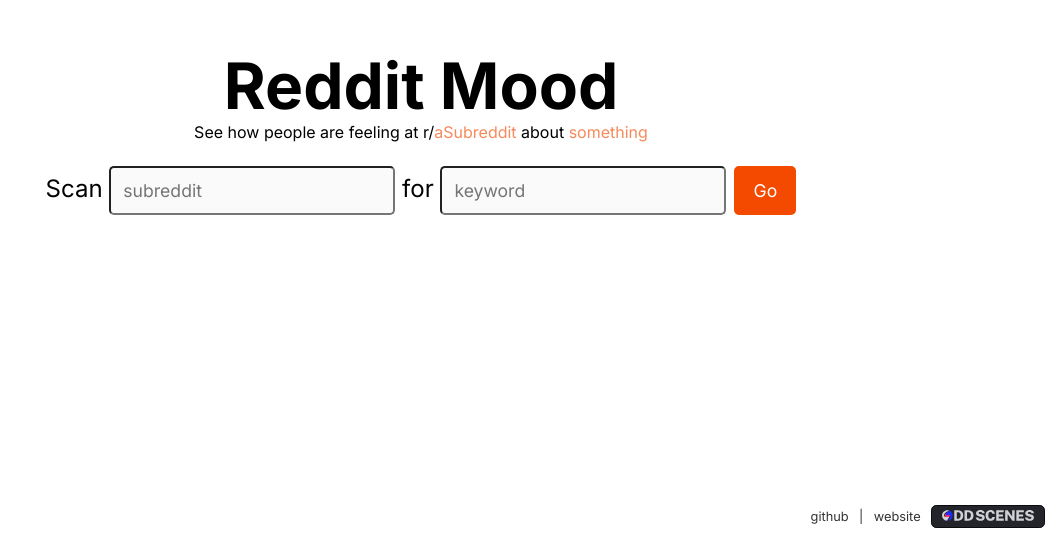
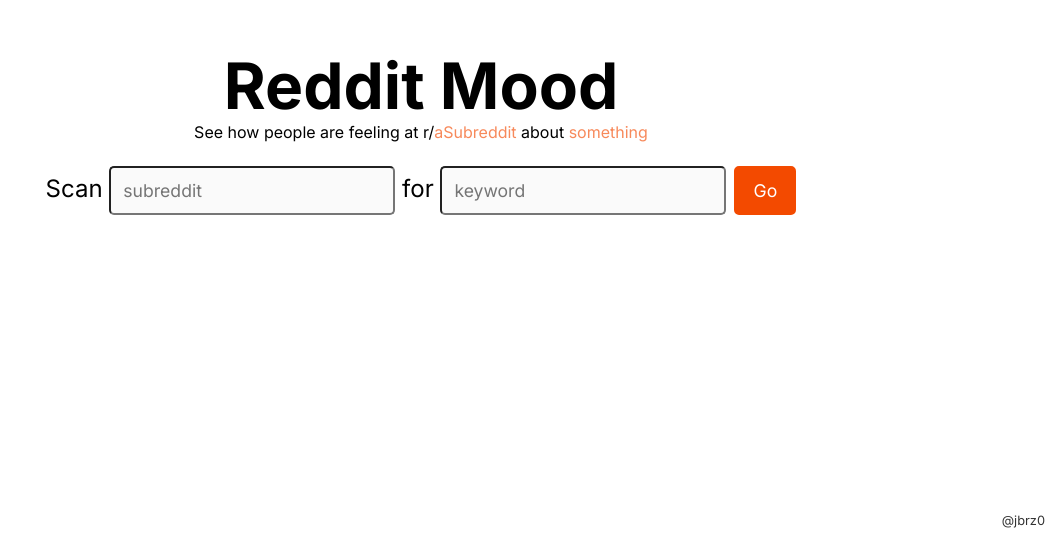
Before and after one commit to jbrz0/sentiment-check, a Next.js app: page / in a window 1280 px wide. Shown: the part 256-800 px from the top of the page, without its empty margins (219-1280 px from the left). Built offline with nearby package versions, Linux system fonts and the light colour scheme.

Commit message:
fix footer

```diff
--- a/src/app/page.js
+++ b/src/app/page.js
@@ -73,10 +73,7 @@
         {answer && !loading ? <p className={styles.answer}>{answer}</p> : ''}
 
         <div className={styles.os}>
-          <a href="htt[s://github.com/oddscenes/sentiment-check">github</a> | <a href="https://oddscenes.com">website</a>
-          <a href="https://oddscenes.com">
-            <img src="/os-logo.svg" />
-          </a>
+          <a href="https://x.com/jbrz0" target="_blank">@jbrz0</a>
         </div>
 
       </main>
```
Also changed, not shown: public/os-logo.svg (deleted).
